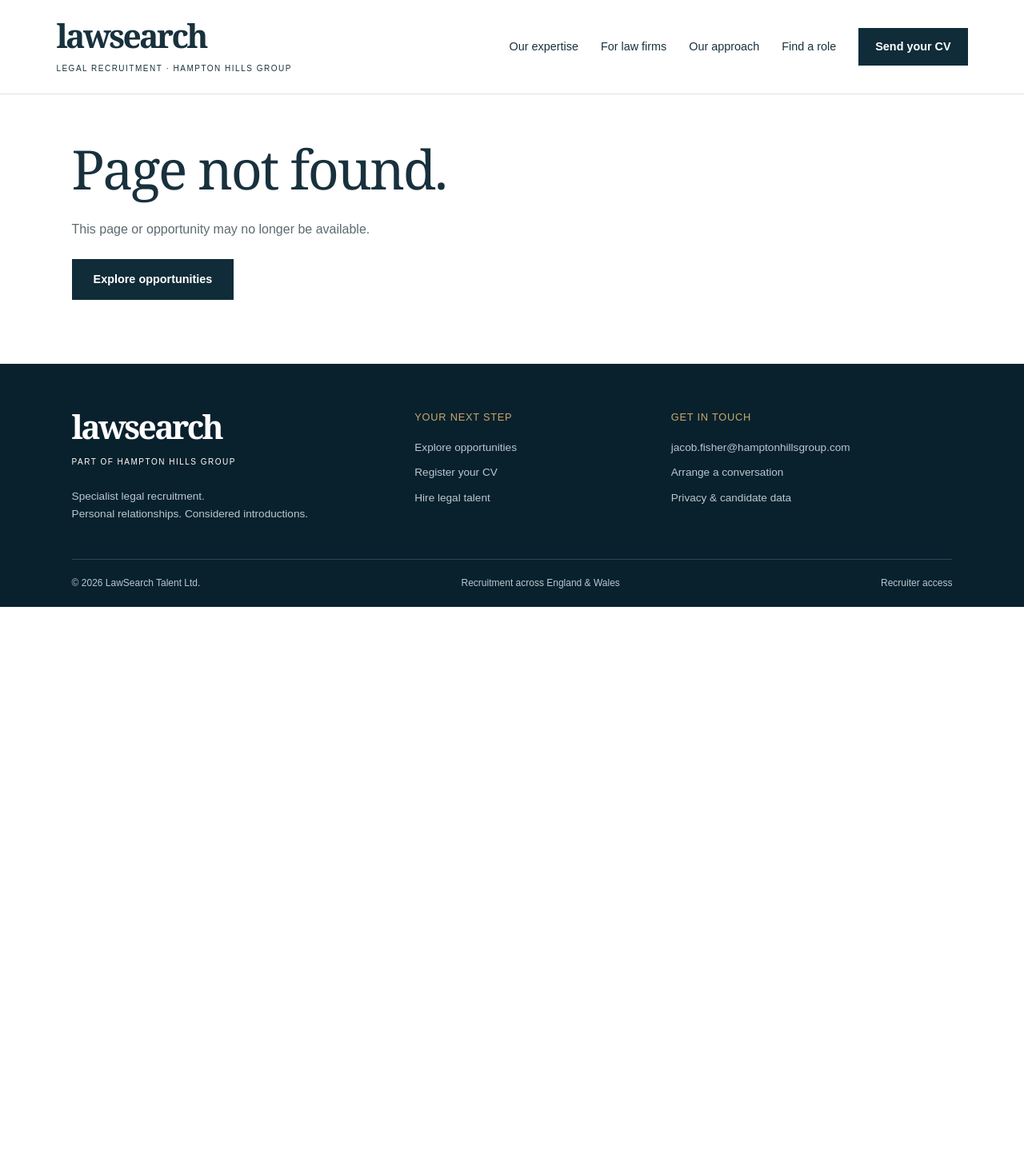
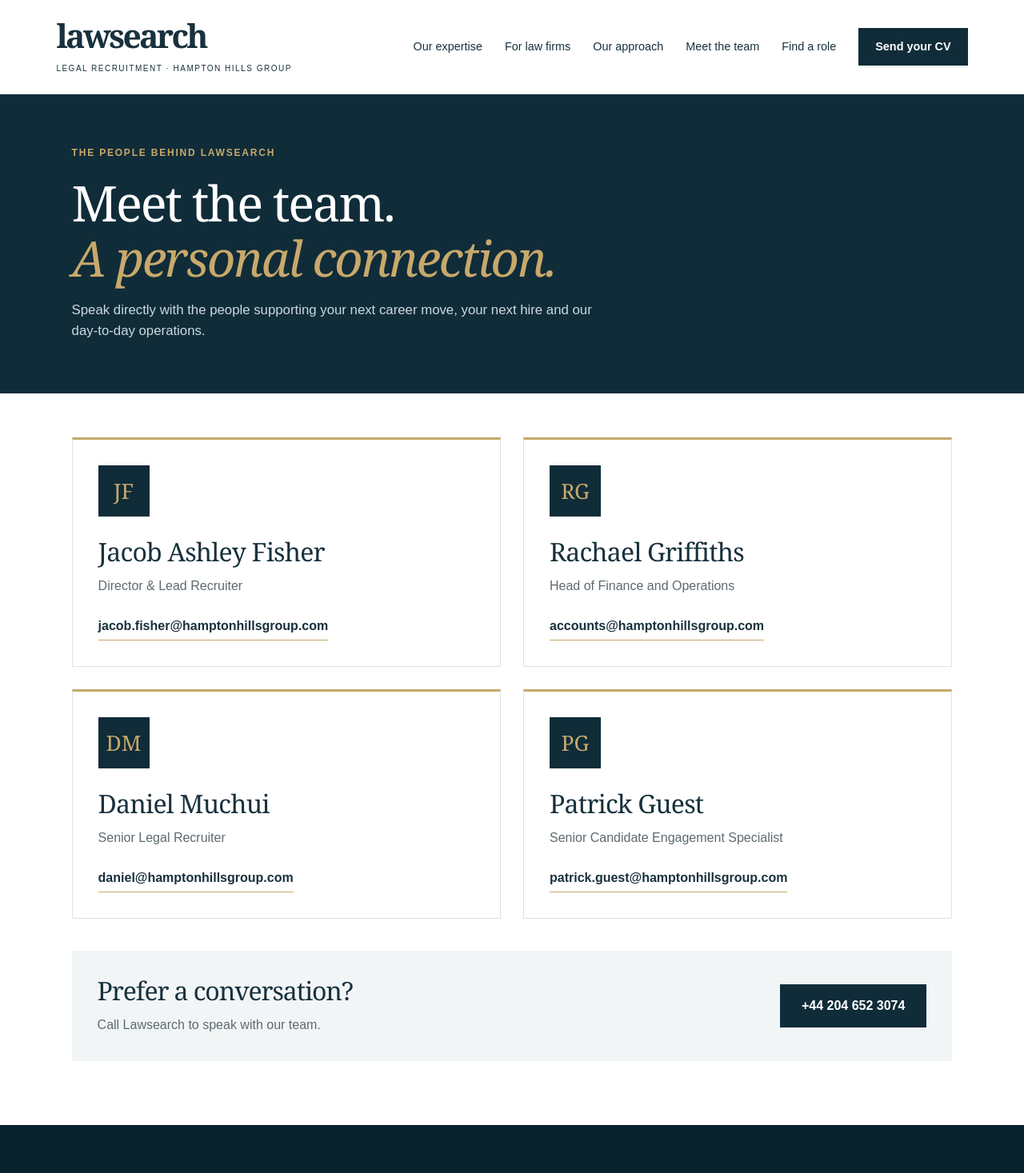
Before and after one commit to OlympiaHedge/lawsearch-website, a Next.js app: page /team in a window 1280 px wide. Before the commit this address had no page. Shown: the top 1467 px of the page at 80% size. Before the commit the page ends 800 px from the top, so only its background shows below. Built offline with nearby package versions, Linux system fonts and the light colour scheme.

Commit message:
Add Meet the Team page and update Lawsearch contact details

```diff
--- a/app/contact/page.tsx
+++ b/app/contact/page.tsx
@@ -1,4 +1,22 @@
 import Link from 'next/link';
 import {Shell} from '@/components/site-shell';
+import {companyPhone, companyPhoneHref, team} from '@/lib/team';
+
 export const metadata={title:'Contact Lawsearch'};
-export default function Contact(){return <Shell><section className="page-hero"><p className="eyebrow gold">LET’S TALK</p><h1>A conversation today.<br/><em>A new possibility tomorrow.</em></h1><p>Whether you’re planning your next career move or your next appointment, we’d like to hear from you.</p></section><section className="page-content"><div className="content-grid"><div className="prose"><h2>Speak with Jacob.</h2><p>Jacob Fisher<br/>Director of Lawsearch · Hampton Hills Group</p><a className="text-link" style={{overflowWrap:'anywhere'}} href="mailto:jacob.fisher@hamptonhillsgroup.com">jacob.fisher@hamptonhillsgroup.com</a><h3>A time that suits you</h3><p>Email us with your preferred times and a few details about what you’d like to discuss. We can arrange a phone or Teams conversation.</p><h3>Looking for your next role?</h3><p>Send your CV securely with your location and career preferences.</p><Link className="button" style={{marginTop:22}} href="/apply">Register your CV</Link></div><aside className="contact-box"><h3>LawSearch Talent Ltd</h3><p>Part of Hampton Hills Group</p><p>101 Victoria Avenue<br/>Bloxwich<br/>WS3 3EJ</p><p className="muted">Recruiting across England and Wales.<br/>Meetings by arrangement.</p></aside></div></section></Shell>}
+
+export default function Contact(){return <Shell>
+  <section className="page-hero"><p className="eyebrow gold">LET’S TALK</p><h1>A conversation today.<br/><em>A new possibility tomorrow.</em></h1><p>Whether you’re planning your next career move or your next appointment, we’d like to hear from you.</p></section>
+  <section className="page-content"><div className="content-grid">
+    <div className="prose">
+      <h2>Speak with our recruiters.</h2>
+      {team.filter(person => person.initials === 'JF' || person.initials === 'DM').map(person => <div className="recruiter-contact" key={person.email}>
+        <h3>{person.name}</h3><p>{person.role}</p>
+        <a className="text-link team-email" href={`mailto:${person.email}`}>{person.email}</a>
+      </div>)}
+      <h3>A time that suits you</h3><p>Email us with your preferred times and a few details about what you’d like to discuss. We can arrange a phone or Teams conversation.</p>
+      <Link className="text-link" href="/team">Meet the full team</Link>
+      <h3>Looking for your next role?</h3><p>Send your CV securely with your location and career preferences.</p><Link className="button" style={{marginTop:22}} href="/apply">Register your CV</Link>
+    </div>
+    <aside className="contact-box"><h3>LawSearch Talent Ltd</h3><p>Part of Hampton Hills Group</p><p><a href={companyPhoneHref}>{companyPhone}</a></p><p>101 Victoria Avenue<br/>Bloxwich<br/>WS3 3EJ</p><p className="muted">Recruiting across England and Wales.<br/>Meetings by arrangement.</p></aside>
+  </div></section>
+</Shell>}
--- /dev/null
+++ b/app/team/page.tsx
@@ -0,0 +1,31 @@
+import {Shell} from '@/components/site-shell';
+import {companyPhone, companyPhoneHref, team} from '@/lib/team';
+
+export const metadata = {
+  title: 'Meet the team',
+  description: 'Meet the Lawsearch team and contact our recruitment, candidate engagement, finance and operations specialists.',
+};
+
+export default function Team() {
+  return <Shell>
+    <section className="page-hero">
+      <p className="eyebrow gold">THE PEOPLE BEHIND LAWSEARCH</p>
+      <h1>Meet the team.<br/><em>A personal connection.</em></h1>
+      <p>Speak directly with the people supporting your next career move, your next hire and our day-to-day operations.</p>
+    </section>
+    <section className="page-content" aria-label="Lawsearch team">
+      <div className="team-grid">
+        {team.map(person => <article className="team-card" key={person.email}>
+          <span className="team-initials" aria-hidden="true">{person.initials}</span>
+          <h2>{person.name}</h2>
+          <p className="team-role">{person.role}</p>
+          <a className="text-link team-email" href={`mailto:${person.email}`}>{person.email}</a>
+        </article>)}
+      </div>
+      <div className="team-phone">
+        <div><h2>Prefer a conversation?</h2><p>Call Lawsearch to speak with our team.</p></div>
+        <a className="button" href={companyPhoneHref}>{companyPhone}</a>
+      </div>
+    </section>
+  </Shell>;
+}
--- a/components/site-shell.tsx
+++ b/components/site-shell.tsx
@@ -1,4 +1,5 @@
 import Link from 'next/link';
-export function Header(){return <header className="header"><Link className="brand" href="/">lawsearch<span>LEGAL RECRUITMENT · HAMPTON HILLS GROUP</span></Link><nav aria-label="Main navigation"><Link href="/specialisms">Our expertise</Link><Link href="/employers">For law firms</Link><Link href="/about">Our approach</Link><Link href="/jobs">Find a role</Link><Link className="button small" href="/apply">Send your CV</Link></nav></header>}
-export function Footer(){return <footer><div className="footer-top"><div><Link href="/" className="brand">lawsearch<span>PART OF HAMPTON HILLS GROUP</span></Link><p>Specialist legal recruitment.<br/>Personal relationships. Considered introductions.</p></div><div><h3>Your next step</h3><Link href="/jobs">Explore opportunities</Link><Link href="/apply">Register your CV</Link><Link href="/employers">Hire legal talent</Link></div><div><h3>Get in touch</h3><a href="mailto:jacob.fisher@hamptonhillsgroup.com">jacob.fisher@hamptonhillsgroup.com</a><Link href="/contact">Arrange a conversation</Link><Link href="/privacy">Privacy & candidate data</Link></div></div><div className="footer-bottom"><span>© {new Date().getFullYear()} LawSearch Talent Ltd.</span><span>Recruitment across England & Wales</span><Link href="/recruiter">Recruiter access</Link></div></footer>}
+import {companyPhone, companyPhoneHref} from '@/lib/team';
+export function Header(){return <header className="header"><Link className="brand" href="/">lawsearch<span>LEGAL RECRUITMENT · HAMPTON HILLS GROUP</span></Link><nav aria-label="Main navigation"><Link href="/specialisms">Our expertise</Link><Link href="/employers">For law firms</Link><Link href="/about">Our approach</Link><Link href="/team">Meet the team</Link><Link href="/jobs">Find a role</Link><Link className="button small" href="/apply">Send your CV</Link></nav></header>}
+export function Footer(){return <footer><div className="footer-top"><div><Link href="/" className="brand">lawsearch<span>PART OF HAMPTON HILLS GROUP</span></Link><p>Specialist legal recruitment.<br/>Personal relationships. Considered introductions.</p></div><div><h3>Your next step</h3><Link href="/jobs">Explore opportunities</Link><Link href="/apply">Register your CV</Link><Link href="/employers">Hire legal talent</Link><Link href="/team">Meet the team</Link></div><div><h3>Get in touch</h3><a href="mailto:jacob.fisher@hamptonhillsgroup.com">jacob.fisher@hamptonhillsgroup.com</a><a href="mailto:daniel@hamptonhillsgroup.com">daniel@hamptonhillsgroup.com</a><a href={companyPhoneHref}>{companyPhone}</a><Link href="/contact">Arrange a conversation</Link><Link href="/privacy">Privacy & candidate data</Link></div></div><div className="footer-bottom"><span>© {new Date().getFullYear()} LawSearch Talent Ltd.</span><span>Recruitment across England & Wales</span><Link href="/recruiter">Recruiter access</Link></div></footer>}
 export function Shell({children}:{children:React.ReactNode}){return <><Header/><main>{children}</main><Footer/></>}
--- /dev/null
+++ b/lib/team.ts
@@ -0,0 +1,9 @@
+export const companyPhone = '+44 204 652 3074';
+export const companyPhoneHref = 'tel:+442046523074';
+
+export const team = [
+  {name: 'Jacob Ashley Fisher', role: 'Director & Lead Recruiter', email: 'jacob.fisher@hamptonhillsgroup.com', initials: 'JF'},
+  {name: 'Rachael Griffiths', role: 'Head of Finance and Operations', email: 'accounts@hamptonhillsgroup.com', initials: 'RG'},
+  {name: 'Daniel Muchui', role: 'Senior Legal Recruiter', email: 'daniel@hamptonhillsgroup.com', initials: 'DM'},
+  {name: 'Patrick Guest', role: 'Senior Candidate Engagement Specialist', email: 'patrick.guest@hamptonhillsgroup.com', initials: 'PG'},
+];
```
Also changed, not shown: app/globals.css.
